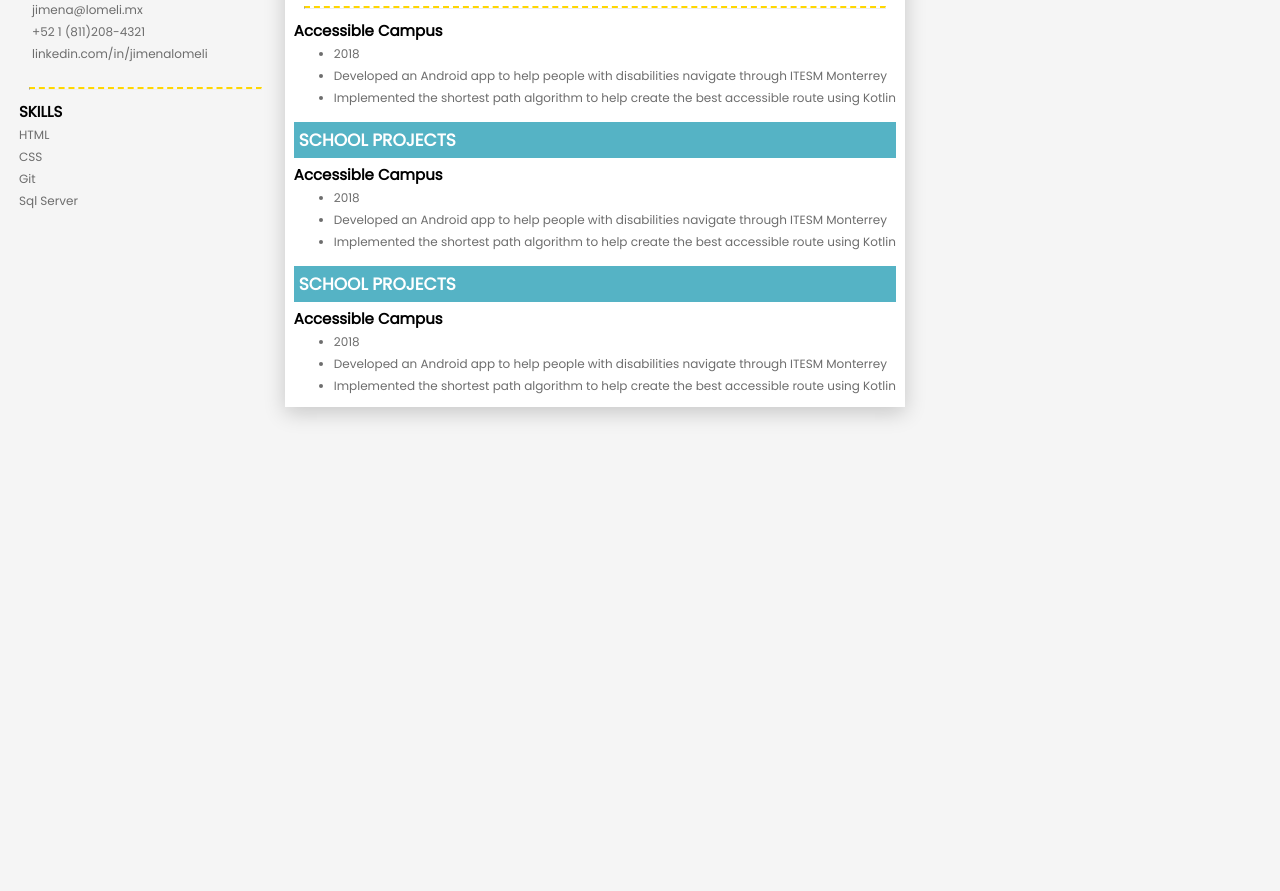
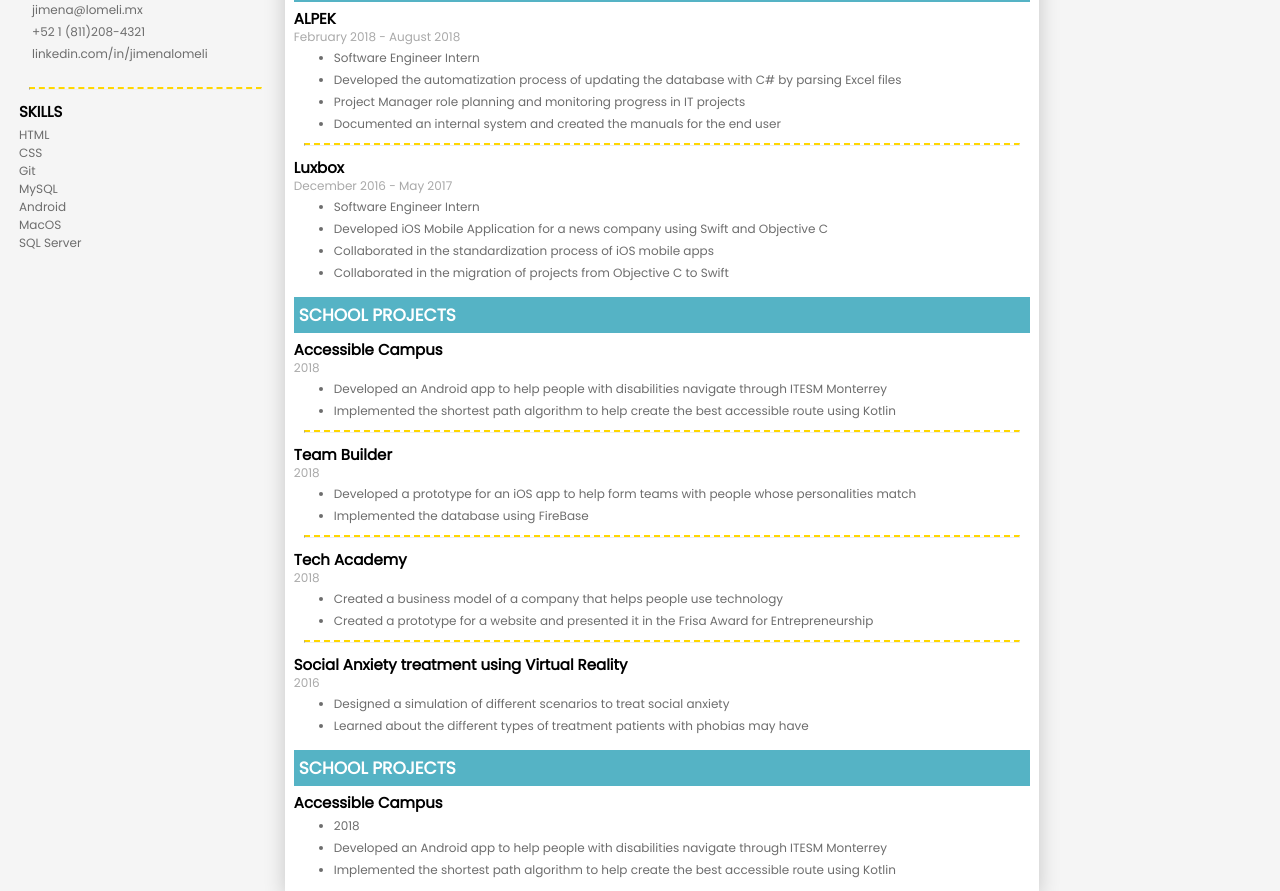
Before and after one commit to JimenaLomeli/WebDev, a plain HTML site: page Lab1/index.html in a window 1280 px wide. Shown: the part 326-1217 px from the top of the page. Before the commit the page ends 800 px from the top, so only its background shows below. Drawn offline with Linux system fonts and the light colour scheme.

Commit message:
Changed info

```diff
--- a/Lab1/CSS/styles.css
+++ b/Lab1/CSS/styles.css
@@ -75,9 +75,20 @@ li {
 	margin-bottom: 4px;
 }
 
+p {
+	padding-top: 0px;
+	margin-top: -2px;
+	margin-bottom: 1px;
+	color: #A9A9A9;
+}
+
 #skillsList {
 	list-style: none;
-		padding: 0px;
+	padding: 0px;
 
 
 }
+
+.skillItem {
+	margin: 0px;
+}
--- a/Lab1/index.html
+++ b/Lab1/index.html
@@ -23,43 +23,100 @@
 			<hr>
 			<h4>SKILLS</h4>
 			<ul id="skillsList">
-				<li>HTML</li>
-				<li>CSS</li>
-				<li>Git</li>
-				<li>Sql Server</li>
+				<li class="skillItem">HTML</li>
+				<li class="skillItem">CSS</li>
+				<li class="skillItem">Git</li>
+				<li class="skillItem">MySQL</li>
+				<li class="skillItem">Android</li>
+				<li class="skillItem">MacOS</li>
+				<li class="skillItem">SQL Server</li>
 			</ul>
 		</fieldset>
 
 
 
+		<fieldset id="rightContent">
 
-		<fieldset id="rightContent">
-			<div>
 				<h3>EDUCATION</h3>
-				<h4>Tecnológico de Monterrey</h4>
+				<div>
+					<h4>Tecnológico de Monterrey</h4>
+					<p>Graduating in May 2020</p>
+				</div>
 
 				<ul>
-					<li>Graduating in May 2020</li>
 					<li>Bachelor of Science in Computer Science and Technology</li>
 					<li>Award: Finalist in the 2018 Frisa Award for Entrepreneurship</li>
 					<li>Participated in ACM/ICPC 2017 competition</li>
 				</ul>
 
+				<hr>
+
+				<div>
+					<h4>Kookmin University</h4>
+					<p>March 2019 - June 2019</p>
+				</div>
+
+				<ul>
+					<li>College of Business Administration</li>
+					<li>Coursed classes focused on organizational behavior and digital marketing to develop project management abilities</li>
+				</ul>
+
+
+				<h3>WORK EXPERIENCE</h3>
+				<h4>ALPEK</h4>
+				<p>February 2018 - August 2018</p>
+				<ul>
+					<li>Software Engineer Intern</li>
+					<li>Developed the automatization process of updating the database with C# by parsing Excel files</li>
+					<li>Project Manager role planning and monitoring progress in IT projects</li>
+					<li>Documented an internal system and created the manuals for the end user</li>
+				</ul>
+
+				<hr>
+
+				<h4>Luxbox</h4>
+				<p>December 2016 - May 2017</p>
+				<ul>
+					<li>Software Engineer Intern</li>
+					<li>Developed iOS Mobile Application for a news company using Swift and Objective C</li>
+					<li>Collaborated in the standardization process of iOS mobile apps</li>
+					<li>Collaborated in the migration of projects from Objective C to Swift</li>
+				</ul>
+
+
 				<h3>SCHOOL PROJECTS</h3>
 				<h4>Accessible Campus</h4>
+				<p>2018</p>
 				<ul>
-					<li>2018</li>
 					<li>Developed an Android app to help people with disabilities navigate through ITESM Monterrey</li>
 					<li>Implemented the shortest path algorithm to help create the best accessible route using Kotlin</li>
 				</ul>
 
 				<hr>
 
-				<h4>Accessible Campus</h4>
+				<h4>Team Builder</h4>
+				<p>2018</p>
 				<ul>
-					<li>2018</li>
-					<li>Developed an Android app to help people with disabilities navigate through ITESM Monterrey</li>
-					<li>Implemented the shortest path algorithm to help create the best accessible route using Kotlin</li>
+					<li>Developed a prototype for an iOS app to help form teams with people whose personalities match</li>
+					<li>Implemented the database using FireBase</li>
+				</ul>
+
+				<hr>
+
+				<h4>Tech Academy</h4>
+				<p>2018</p>
+				<ul>
+					<li>Created a business model of a company that helps people use technology</li>
+					<li>Created a prototype for a website and presented it in the Frisa Award for Entrepreneurship</li>
+				</ul>
+
+				<hr>
+
+				<h4>Social Anxiety treatment using Virtual Reality</h4>
+				<p>2016</p>
+				<ul>
+					<li>Designed a simulation of different scenarios to treat social anxiety</li>
+					<li>Learned about the different types of treatment patients with phobias may have</li>
 				</ul>
 
 
@@ -71,14 +128,6 @@
 					<li>Implemented the shortest path algorithm to help create the best accessible route using Kotlin</li>
 				</ul>
 
-				<h3>SCHOOL PROJECTS</h3>
-				<h4>Accessible Campus</h4>
-				<ul>
-					<li>2018</li>
-					<li>Developed an Android app to help people with disabilities navigate through ITESM Monterrey</li>
-					<li>Implemented the shortest path algorithm to help create the best accessible route using Kotlin</li>
-				</ul>
-			</div>
 		</fieldset>
 
 	</section>
```
